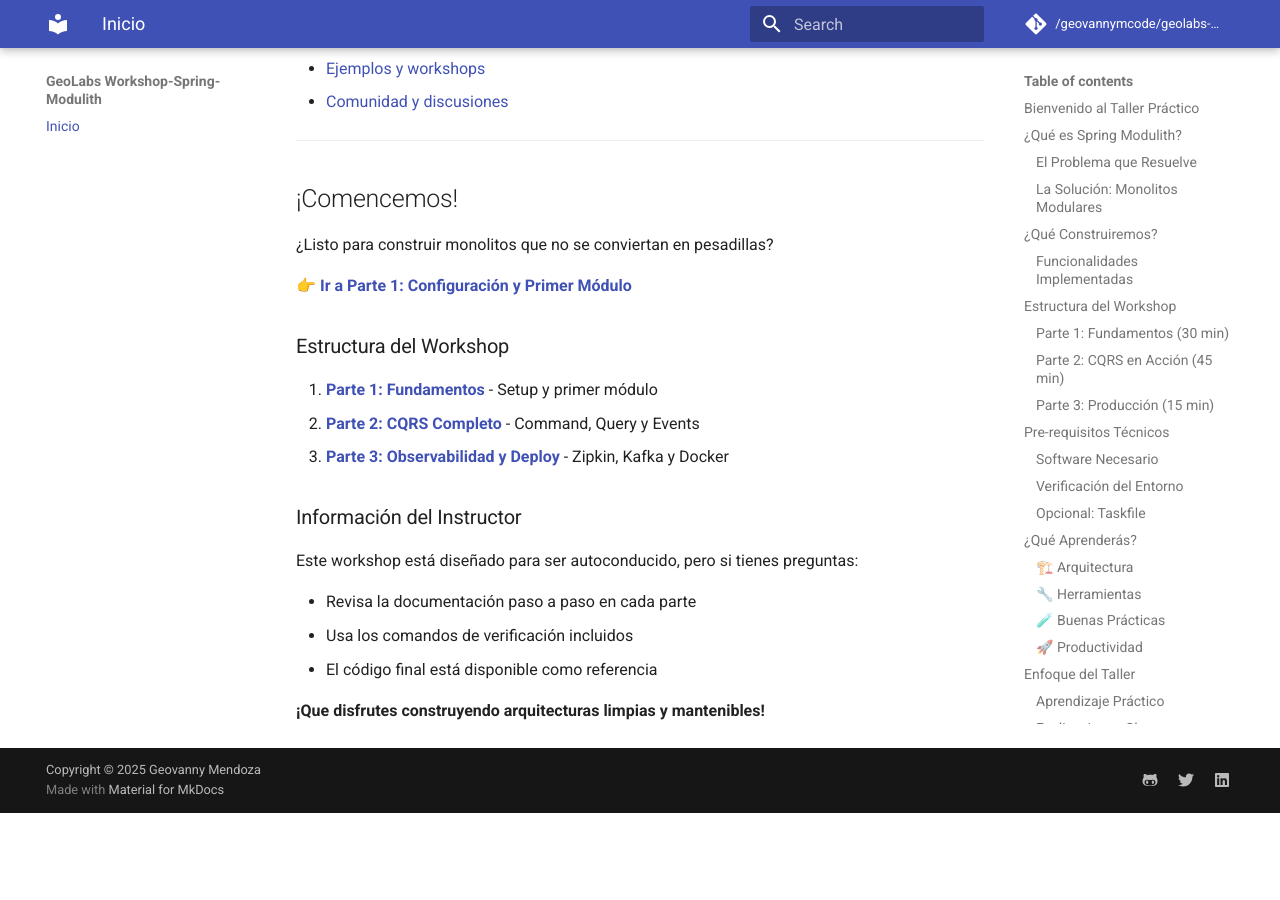
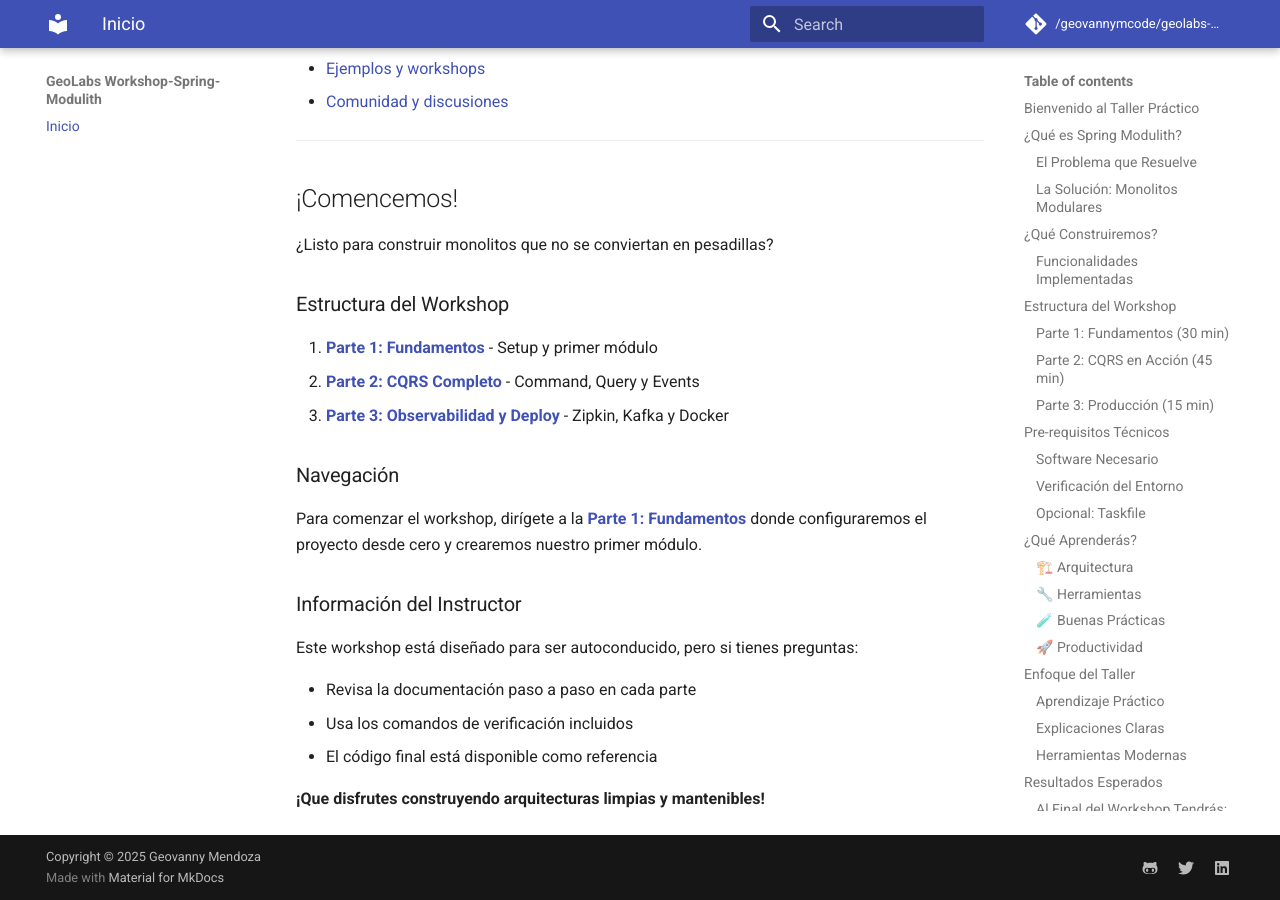
Before and after one commit to geovannymcode/geolabs-spring-modulith.github.io, an MkDocs documentation site: the page built from docs/index.md, in a window 1280 px wide and 900 px high, scrolled down 7456 px. Built offline with MkDocs 1.6.1 and Material for MkDocs 9.7.7, drawn with Linux system fonts in a browser that asks for light colours; comment, search, counter and statistics services are not loaded; before the commit the page ends 8269 px from its top, so only the background shows below that.

Commit message:
Commit retroactivo

```diff
--- a/docs/index.md
+++ b/docs/index.md
@@ -299,13 +299,15 @@ task test:modulith     # Verificar arquitectura
 
 ¿Listo para construir monolitos que no se conviertan en pesadillas?
 
-**[👉 Ir a Parte 1: Configuración y Primer Módulo](./parte1.md)**
-
 ### Estructura del Workshop
 
-1. **[Parte 1: Fundamentos](./parte1.md)** - Setup y primer módulo
-2. **[Parte 2: CQRS Completo](./parte2.md)** - Command, Query y Events
-3. **[Parte 3: Observabilidad y Deploy](./parte3.md)** - Zipkin, Kafka y Docker
+1. **[Parte 1: Fundamentos](spring_modulith_part_1.md)** - Setup y primer módulo
+2. **[Parte 2: CQRS Completo](spring_modulith_part_2.md)** - Command, Query y Events
+3. **[Parte 3: Observabilidad y Deploy](spring_modulith_part_3.md)** - Zipkin, Kafka y Docker
+
+### Navegación
+
+Para comenzar el workshop, dirígete a la **[Parte 1: Fundamentos](spring_modulith_part_1.md)** donde configuraremos el proyecto desde cero y crearemos nuestro primer módulo.
 
 ### Información del Instructor
 
```
